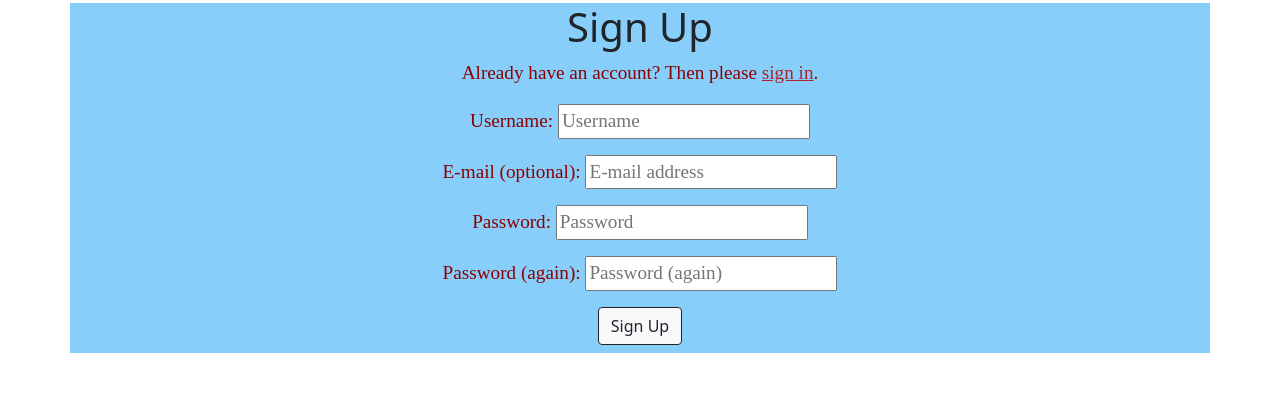
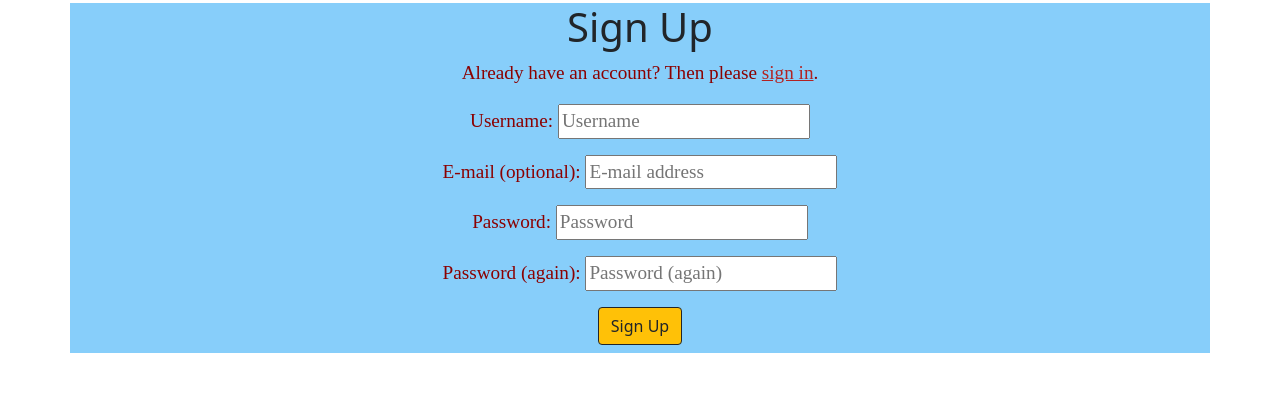
Before and after one commit to 0w3nM/portfolio4_restaurant, a Django app: page /accounts/signup/ in a window 1280 px wide. Shown: the part 119-528 px from the top of the page. Run offline with Django 3.2, Linux system fonts and the light colour scheme; some libraries are stand-ins or nearby versions; some web fonts are replaced.

Commit message:
Changed the color of the sign up button of the signup.html page.

```diff
--- a/templates/allauth/account/signup.html
+++ b/templates/allauth/account/signup.html
@@ -5,7 +5,7 @@
 {% block head_title %}{% trans "Signup" %}{% endblock %}
 
 {% block content %}
-<div class="container text-center border-black" style="background-color:lightskyblue">
+<div class="container text-center" style="background-color:lightskyblue">
   <h1 class="heading-text">{% trans "Sign Up" %} </h1>
   <p>{% blocktrans %}Already have an account? Then please <a href="{{ login_url }}">sign in</a>.{% endblocktrans %}</p>
   <form class="signup" id="signup_form" method="post" action="{% url 'account_signup' %}">
@@ -14,7 +14,7 @@
     {% if redirect_field_value %}
     <input type="hidden" name="{{ redirect_field_name }}" value="{{ redirect_field_value }}" />
     {% endif %}
-    <button class="btn btn-outline-dark btn-light mb-2" type="submit">{% trans "Sign Up" %}</button>
+    <button class="btn btn-outline-dark btn-warning mb-2" type="submit">{% trans "Sign Up" %}</button>
   </form>
 </div>
 
```
